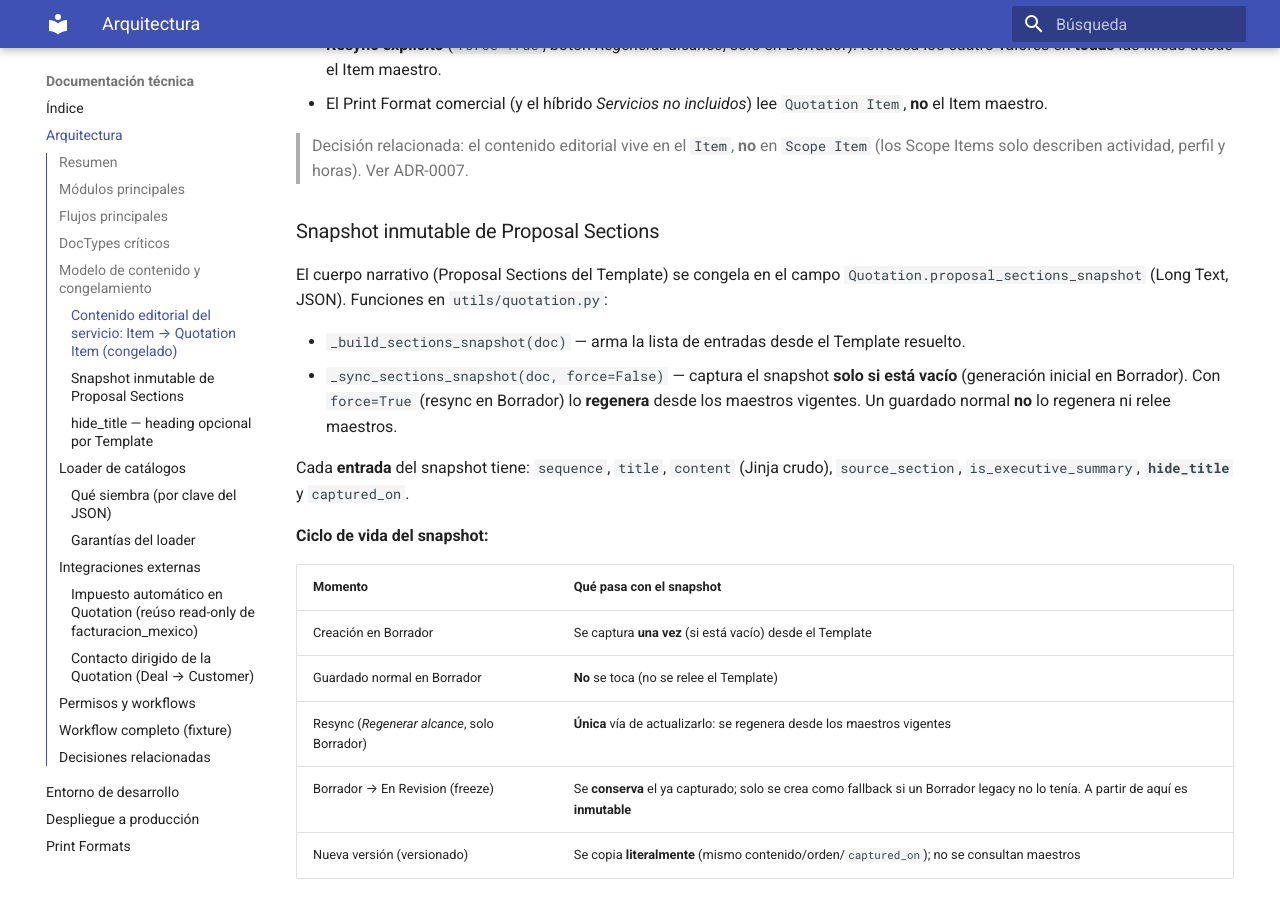
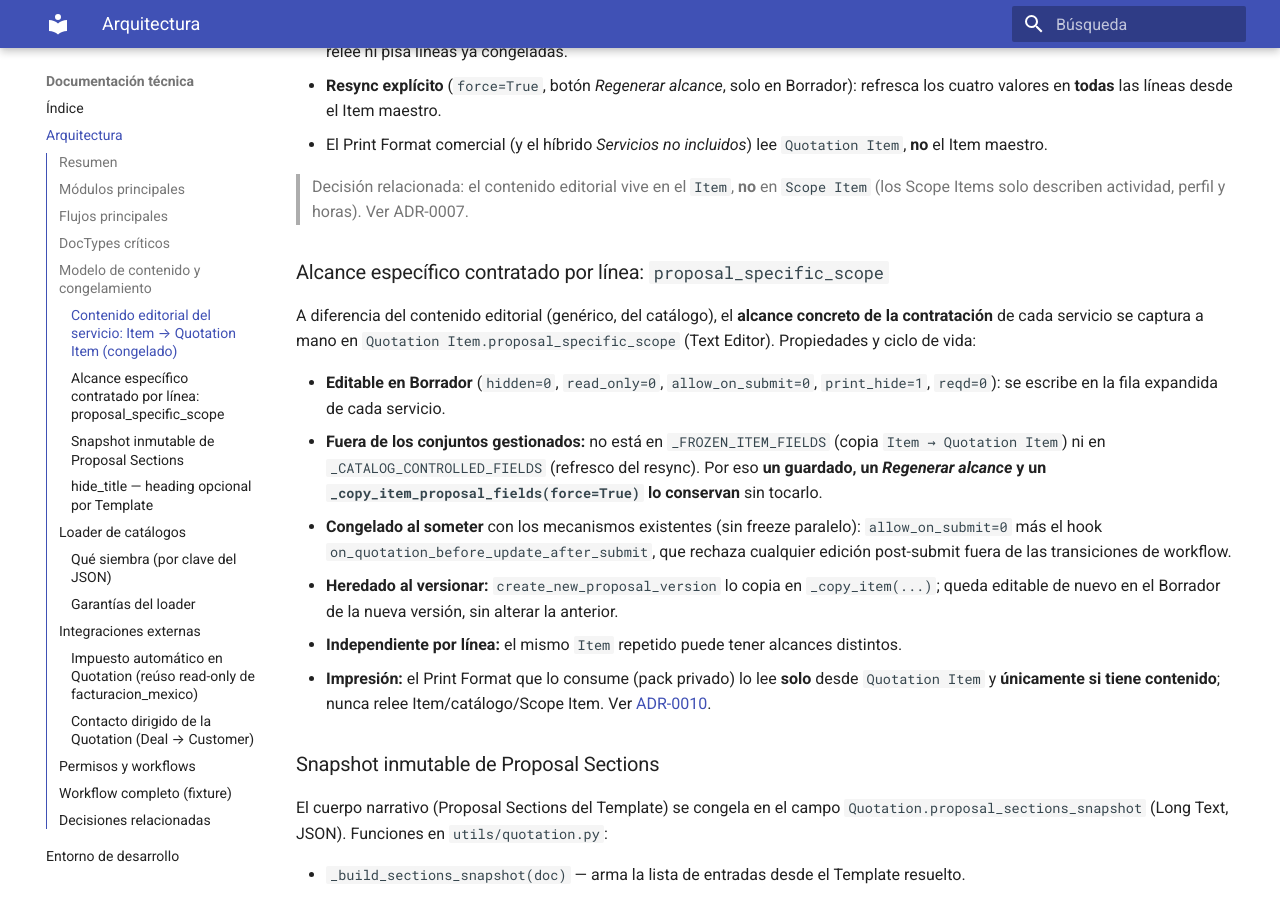
Before and after one commit to luisrms69/erpnext_proposals, an MkDocs documentation site: the page built from docs/tecnico/arquitectura.md, in a window 1280 px wide and 900 px high, scrolled down 4877 px. Built offline with MkDocs 1.6.1 and Material for MkDocs 9.7.7, drawn with Linux system fonts in a browser that asks for light colours; some of the changed text lies outside the part shown.

Commit message:
feat(proposals): capturar y congelar el alcance específico contratado por línea
Agrega el custom field proposal_specific_scope (Text Editor) en Quotation Item para
el alcance concreto de la contratación de cada servicio: entrada manual editable en
Borrador, fuera de _FROZEN_ITEM_FIELDS y _CATALOG_CONTROLLED_FIELDS (el resync no lo
toca), congelado al someter por allow_on_submit=0 + el hook post-submit existente, e
independiente por línea. create_new_proposal_version lo hereda en _copy_item; hooks.py
lo incluye en el filtro de fixtures. Docs: ADR-0010, arquitectura y campos-principales.

Co-Authored-By: Claude Opus 4.8 (1M context) <noreply@anthropic.com>

```diff
--- a/docs/tecnico/arquitectura.md
+++ b/docs/tecnico/arquitectura.md
@@ -41,7 +41,7 @@ y de gestión.
 | Sincronizar alcance desde catálogo | Botón (solo Borrador) → `resync_scope_from_catalog` | **update + remove + add** sobre filas `auto_generated=1`: refresca campos controlados por catálogo, elimina las sin respaldo (Scope Item deshabilitado/borrado o Item quitado) y agrega nuevas; preserva `include_in_proposal` y filas manuales (`auto_generated=0`). También **regenera** el `proposal_sections_snapshot` desde los maestros vigentes — es la **única** vía de actualizar el snapshot, y solo mientras la propuesta siga en Borrador | Alcance y snapshot de secciones sincronizados con el catálogo vigente | `utils/quotation.py` |
 | Avance a En Revision | Workflow action "Enviar a Revision" | `validate_workflow`: valida campos, **conserva** el `proposal_sections_snapshot` ya capturado en Borrador (lo crea como fallback solo si viene un Borrador legacy sin snapshot), **congela las tarifas de costo** (idempotente por fila; también se aplica en el Submit de respaldo), genera y adjunta PDFs | Quotation submitted (docstatus=1), snapshot de secciones inmutable, tarifas congeladas, PDFs adjuntos | `utils/workflow_validations.py` |
 | Aprobación / Rechazo | Workflow action "Aprobar" o "Rechazar" | Registra `reviewed_by`, `reviewed_on`; si aprobada: registra `approved_by`, `approved_on` | Quotation en Aprobada o Rechazada con trazabilidad | `utils/workflow_validations.py` |
-| Versionado | Quotation Rechazada + acción "Crear nueva versión" | Copia campos a nueva Quotation (incluye el `proposal_sections_snapshot` **literal** y el contenido congelado de cada `Quotation Item`); marca original como `superseded_by_proposal`; bloquea si hay proyecto activo en la versión anterior. **Regenera** el payment schedule válido para la nueva `transaction_date` (`_resolve_new_version_payment` / `_is_automatic_single_row`), no copia fechas viejas | Nueva Quotation en Borrador vinculada | `utils/proposal_versioning.py` |
+| Versionado | Quotation Rechazada + acción "Crear nueva versión" | Copia campos a nueva Quotation (incluye el `proposal_sections_snapshot` **literal**, el contenido congelado de cada `Quotation Item` y el `proposal_specific_scope` manual de cada línea, editable de nuevo en el Borrador nuevo); marca original como `superseded_by_proposal`; bloquea si hay proyecto activo en la versión anterior. **Regenera** el payment schedule válido para la nueva `transaction_date` (`_resolve_new_version_payment` / `_is_automatic_single_row`), no copia fechas viejas | Nueva Quotation en Borrador vinculada | `utils/proposal_versioning.py` |
 | Marcar como Ganada | Workflow action "Marcar como Ganada" | Transición Enviada al Cliente → Ganada | Quotation en estado Ganada; habilita botón Crear Proyecto y Sales Order | `fixtures/workflow.json` |
 | Crear proyecto | Botón "Crear/Ver Proyecto" (estado Ganada) | Crea Project + Tasks desde scope items; idempotente: reutiliza proyecto si ya existe | Proyecto ERPNext con Tasks vinculadas a scope items | `utils/project.py` |
 | Propagación a Sales Order | Creación de SO desde Quotation Ganada | `validate` y `on_submit` propagan `proposal_project` y `proposal_cost_center` al SO | SO con proyecto y cost center heredados | `utils/sales_order.py` |
@@ -59,7 +59,7 @@ y de gestión.
 | `Scope Item` | Actividad del catálogo maestro | Link a `Item` de ERPNext (`erpnext_item`); `phase` **Link a `Proposal Phase`** | Sin precio; describe trabajo, perfil y horas estimadas. El **contenido editorial** del servicio (metodología, resultado esperado, límite del alcance) vive en el **Item**, no aquí |
 | `Quotation Scope Item` | Copia congelada de un Scope Item dentro de una Quotation | Parent: `Quotation`; link a `Scope Item`, `Task` y `phase`→`Proposal Phase` | Child table; `rate_locked` se fija en transición a En Revision. Flags: `include_in_proposal` (visible en PDF) y `is_internal_cost_task` (tarea interna: entra en costo/rentabilidad, se excluye del PDF comercial) |
 | `Item` (extendido) | Contenido comercial del servicio | Custom fields editoriales administrados por el catálogo | `proposal_content_section`, `proposal_methodology`, `proposal_expected_result`, `proposal_scope_limit` — descripción/metodología/resultado/límite del servicio |
-| `Quotation Item` (extendido) | Copia **congelada** del contenido editorial del Item dentro de la Quotation | Child de `Quotation` | `proposal_methodology`, `proposal_expected_result`, `proposal_scope_limit` copiados del Item al generar el alcance; el PDF usa esta copia y **no** relee el Item maestro |
+| `Quotation Item` (extendido) | Copia **congelada** del contenido editorial del Item dentro de la Quotation | Child de `Quotation` | `proposal_methodology`, `proposal_expected_result`, `proposal_scope_limit` copiados del Item al generar el alcance; el PDF usa esta copia y **no** relee el Item maestro. Además `proposal_specific_scope` (Text Editor): **alcance contratado manual** por línea — editable en Borrador, **no** viene del Item/catálogo (ver [ADR-0010](../adr/0010-alcance-especifico-contratado-quotation-item.md)) |
 | `Proposal Phase` | Catálogo de fases (`phase_code`, `phase_name`, `sequence`) | Referenciado por `phase` en Scope Item / Quotation Scope Item | El orden en propuesta/reportes/Tasks usa `sequence`; el display usa `phase_name`. Helpers en `utils/phase.py` (`phase_label`, `order_phases`, jinja methods) |
 | `Proposal Cost Matrix` | Costos por (Designation, Activity Type) | Alimenta freeze de costos en scope items | Rebuildeado diariamente; `is_general_rate=1` para filas de promedio por designación |
 | `Proposal Cost Matrix Log` | Historial de cambios de tasa | Parent: ninguno | Append-only; creado por `cost_matrix.py` en cada cambio de tasa |
@@ -100,6 +100,27 @@ copia esos cuatro campos del `Item` a cada línea nativa `Quotation Item`
 
 > Decisión relacionada: el contenido editorial vive en el `Item`, **no** en `Scope Item`
 > (los Scope Items solo describen actividad, perfil y horas). Ver ADR-0007.
+
+### Alcance específico contratado por línea: `proposal_specific_scope`
+
+A diferencia del contenido editorial (genérico, del catálogo), el **alcance concreto de la
+contratación** de cada servicio se captura a mano en `Quotation Item.proposal_specific_scope`
+(Text Editor). Propiedades y ciclo de vida:
+
+- **Editable en Borrador** (`hidden=0`, `read_only=0`, `allow_on_submit=0`, `print_hide=1`, `reqd=0`):
+  se escribe en la fila expandida de cada servicio.
+- **Fuera de los conjuntos gestionados:** no está en `_FROZEN_ITEM_FIELDS` (copia `Item → Quotation
+  Item`) ni en `_CATALOG_CONTROLLED_FIELDS` (refresco del resync). Por eso **un guardado, un
+  *Regenerar alcance* y un `_copy_item_proposal_fields(force=True)` lo conservan** sin tocarlo.
+- **Congelado al someter** con los mecanismos existentes (sin freeze paralelo): `allow_on_submit=0`
+  más el hook `on_quotation_before_update_after_submit`, que rechaza cualquier edición post-submit
+  fuera de las transiciones de workflow.
+- **Heredado al versionar:** `create_new_proposal_version` lo copia en `_copy_item(...)`; queda
+  editable de nuevo en el Borrador de la nueva versión, sin alterar la anterior.
+- **Independiente por línea:** el mismo `Item` repetido puede tener alcances distintos.
+- **Impresión:** el Print Format que lo consume (pack privado) lo lee **solo** desde `Quotation Item`
+  y **únicamente si tiene contenido**; nunca relee Item/catálogo/Scope Item. Ver
+  [ADR-0010](../adr/0010-alcance-especifico-contratado-quotation-item.md).
 
 ### Snapshot inmutable de Proposal Sections
 
--- a/mkdocs.yml
+++ b/mkdocs.yml
@@ -38,6 +38,7 @@ nav:
     - ADR-0007 Contenido editorial en Item y congelamiento: adr/0007-contenido-editorial-item-y-congelamiento.md
     - ADR-0008 Impuesto automático en Quotation (reúso facturacion_mexico): adr/0008-integracion-fiscal-quotation-reuso-facturacion-mexico.md
     - ADR-0009 Resolución del contacto dirigido de la Quotation: adr/0009-resolucion-contacto-dirigido-quotation.md
+    - ADR-0010 Alcance específico contratado por línea: adr/0010-alcance-especifico-contratado-quotation-item.md
 
 theme:
   name: material
```
Also changed, not shown: docs/adr/0010-alcance-especifico-contratado-quotation-item.md (added, +74 -0 lines), docs/usuario/campos-principales.md (+27 -0 lines), 4 other files.
